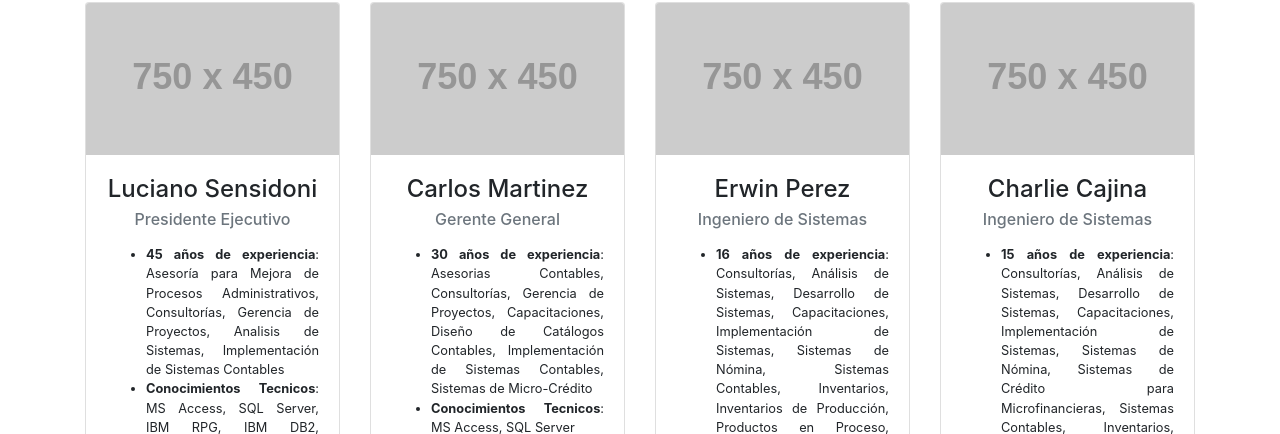
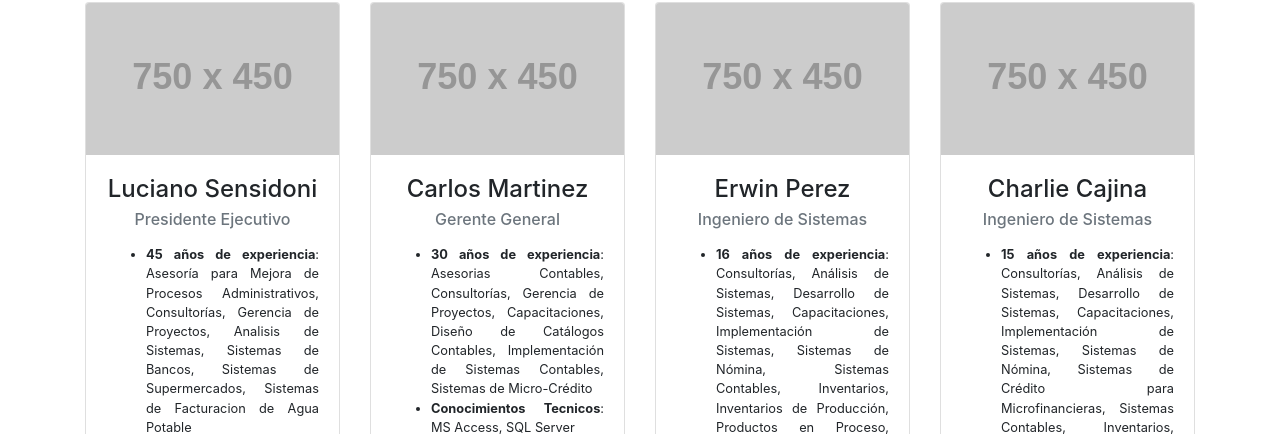
Before and after one commit to mjcrcastro/asisnicaragua, a website: page about.html in a window 1280 px wide. Shown: the part 518-952 px from the top of the page. Drawn offline with nearby package versions, Linux system fonts and the light colour scheme; placeholder pictures from the web are drawn by us.

Commit message:
asis Website first commit

```diff
--- a/about.html
+++ b/about.html
@@ -94,7 +94,7 @@
                             <h6 class="card-subtitle mb-2 text-muted text-center">Presidente Ejecutivo</h6>
                             <p class="card-text">
                             <ul class="text-justify small">
-                                <li> <b>45 años de experiencia</b>: Asesoría para Mejora de Procesos Administrativos, Consultorías, Gerencia de Proyectos, Analisis de Sistemas, Implementación de Sistemas Contables
+                                <li> <b>45 años de experiencia</b>: Asesoría para Mejora de Procesos Administrativos, Consultorías, Gerencia de Proyectos, Analisis de Sistemas, Sistemas de Bancos, Sistemas de Supermercados, Sistemas de Facturacion de Agua Potable
                                 </li>
                                 <li>   <b>Conocimientos Tecnicos</b>: MS Access, SQL Server, IBM RPG, IBM DB2, FORTRAN IV, COBOL </li>
                             </ul>
```
